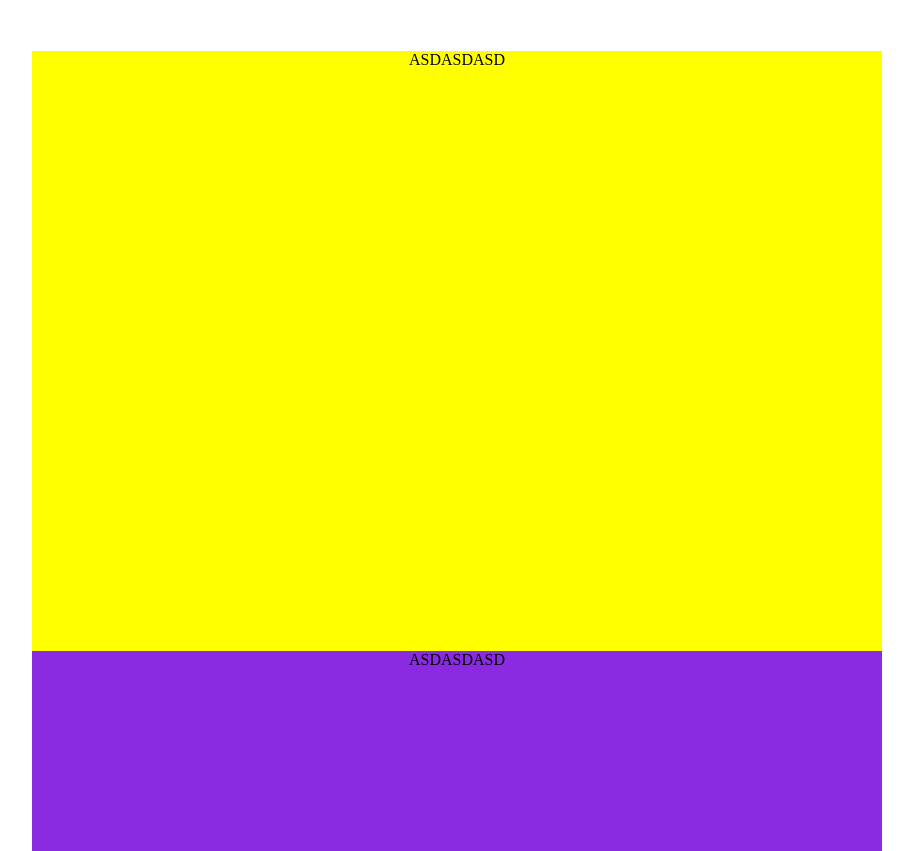
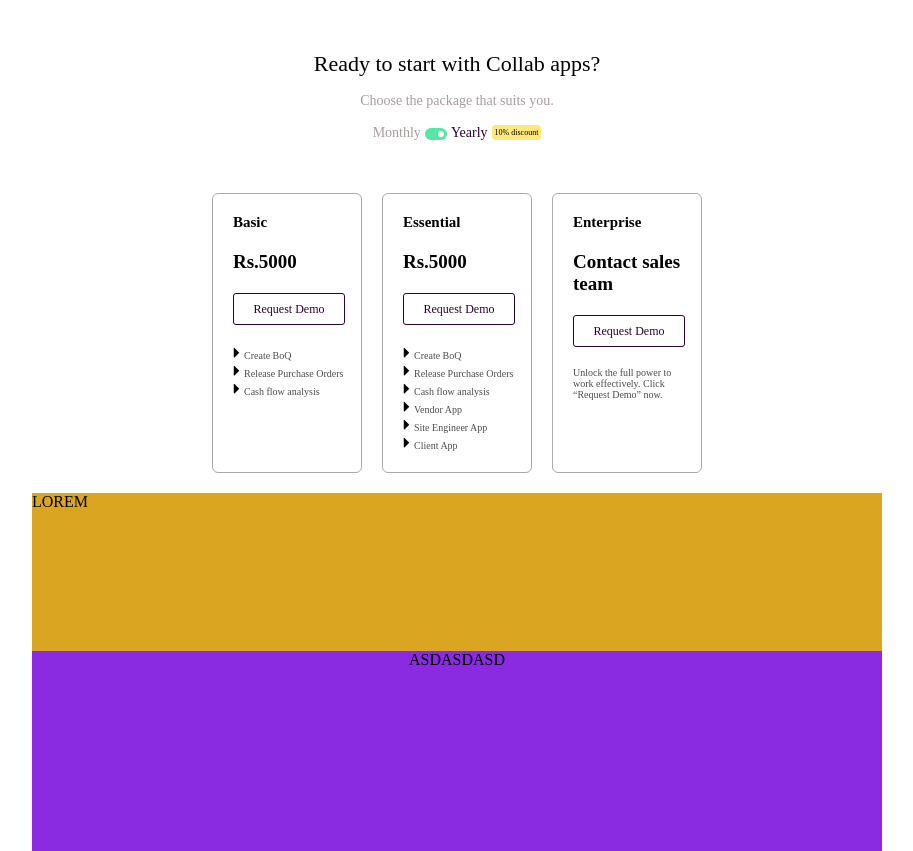
Before and after one commit to bartasd/landing, a website: page index.html in a window 1280 px wide. Shown: the part 2194-3045 px from the top of the page, without its empty margins (183-1096 px from the left). Drawn offline with Linux system fonts and the light colour scheme; files whose address does not match are found by name.

Commit message:
pricing plans

```diff
--- a/css/style.css
+++ b/css/style.css
@@ -200,7 +200,6 @@
 }
 
 .fourth_section {
-    background-color: yellow;
     height: 600px;
     align-items: center;
 }
@@ -355,3 +354,132 @@
 .projects > div > p:nth-child(2){
     color: #60267F;
 }
+
+.fourth_section > p:nth-child(2){
+    display: flex;
+    justify-content: center;
+    align-items: center;
+    font-size: 14px;
+    margin: 16px 120px;
+    color: #A79D9D;
+}
+
+.subscription, .subscription > *{
+    display: inline-block;
+}
+
+
+.subscription > :nth-child(1)
+{
+    font-size: 14px;
+    color: #A79D9D;
+}
+
+.subscription > :nth-child(3)
+{
+    font-size: 14px;
+    color: #2B0236;
+}
+
+.subscription > :nth-child(2)
+{
+    width: 22px;
+    height: 12px;
+    border-radius: 6px;
+    background-color: rgb(86,230,165);
+    margin-top: 2.5px;
+    position: relative;
+}
+
+.subscription > :nth-child(2) > div{
+    width: 6px;
+    height: 6px;
+    border-radius: 3px;
+    position: absolute;
+    margin-left: 13px;
+    margin-top: 3px;
+    background-color: white;
+}
+
+.subscription > :nth-child(4){
+    padding: 3px;
+    background-color: #FFE87A;
+    font-size: 8px;
+    border-radius: 4px;
+}
+
+.plans{
+    display: flex;
+    justify-content: center;
+    gap: 20px;
+    margin-top: 50px;
+}
+
+.plans > div {
+    width: 150px;
+    height: 280px;
+    border: 1px solid #AAAAAA;
+    border-radius: 6px;
+}
+
+
+.plans p {
+    font-size: 10px;
+    color: rgba(0, 0, 0, 0.7);
+    margin-top: 5px;
+}
+
+
+.plans > div > p:first-child{
+    font-size: 15px;
+    color: black;
+    font-weight: bold;
+    margin-top: 20px;
+    margin-left: 20px;
+    display: block;
+}
+
+.plans > div > p:nth-child(2){
+    font-size: 19px;
+    color: black;
+    font-weight: bold;
+    margin-top: 20px;
+    margin-bottom: 20px;
+    margin-left: 20px;
+    display: block;
+}
+
+.plans span{
+    margin-left: 15px;
+}
+
+.plans > div > span:nth-child(4){
+    margin-top: 20px;
+}
+
+.plans span, .plans img, span > p{
+    display: inline-block;
+}
+
+.plans_button{
+    width: 112px;
+    height: 32px;
+    border-radius: 3px;
+    border: 1.5px solid rgba(43, 2, 54, 1);
+    color: rgba(43, 2, 54, 1);
+    padding: 7.5px;
+    text-align: center;
+    font-size: 12px;
+    margin-left: 20px;
+}
+
+.plans > div > p:nth-child(4){
+    margin: 20px;
+}
+
+.lorem{
+    height: 380px;
+    width: 100%;
+    background-color: goldenrod;
+    margin-top: 20px;
+}
--- a/index.html
+++ b/index.html
@@ -99,7 +99,46 @@
         </div>
     </section>
     <section class="fourth_section">
-        ASDASDASD
+        <p class="bigger_text">Ready to start with Collab apps?</p>
+        <p>Choose the package that suits you.</p>
+        <div class="subscription">
+            <p>Monthly</p>
+            <div>
+                <div></div>
+            </div>
+            <p>Yearly</p>
+            <div>10% discount</div>
+        </div>
+        <div class="plans">
+            <div>
+                <p>Basic</p>
+                <p>Rs.5000</p>
+                <div class="plans_button">Request Demo</div>
+                <span><img src="./img/CaretRight.png" alt="triangle"><p>Create BoQ</p></span>
+                <span><img src="./img/CaretRight.png" alt="triangle"><p>Release Purchase Orders</p></span>
+                <span><img src="./img/CaretRight.png" alt="triangle"><p>Cash flow analysis</p></span>
+            </div>
+            <div>
+                <p>Essential</p>
+                <p>Rs.5000</p>
+                <div class="plans_button">Request Demo</div>
+                <span><img src="./img/CaretRight.png" alt="triangle"><p>Create BoQ</p></span>
+                <span><img src="./img/CaretRight.png" alt="triangle"><p>Release Purchase Orders</p></span>
+                <span><img src="./img/CaretRight.png" alt="triangle"><p>Cash flow analysis</p></span>
+                <span><img src="./img/CaretRight.png" alt="triangle"><p>Vendor App</p></span>
+                <span><img src="./img/CaretRight.png" alt="triangle"><p>Site Engineer App</p></span>
+                <span><img src="./img/CaretRight.png" alt="triangle"><p>Client App</p></span>
+            </div>
+            <div>
+                <p>Enterprise</p>
+                <p>Contact sales team</p>
+                <div class="plans_button">Request Demo</div>
+                <p>Unlock the full power to work effectively. Click “Request Demo” now.</p>
+            </div>
+        </div>
+        <div class="lorem">
+            LOREM
+        </div>
     </section>
     <section class="fifth_section">
         ASDASDASD
```
Also changed, not shown: img/CaretRight.png (added).
